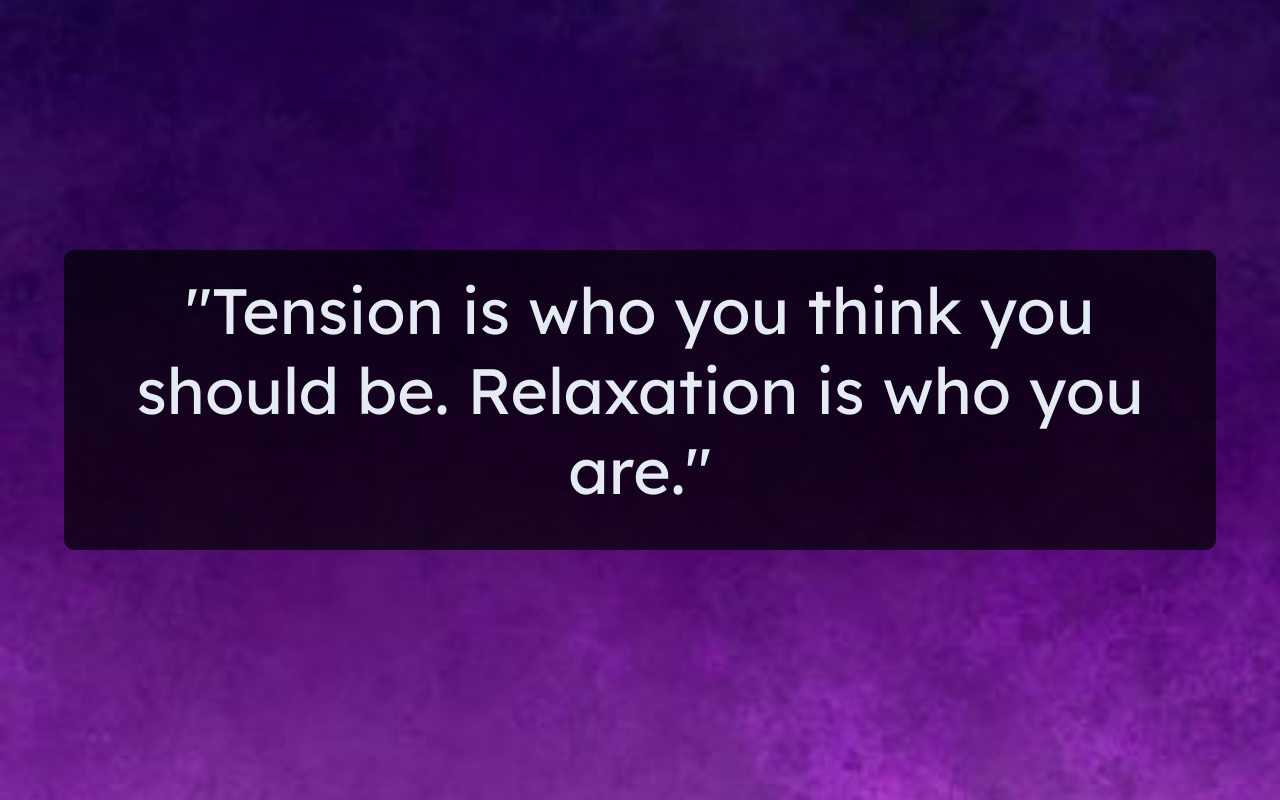
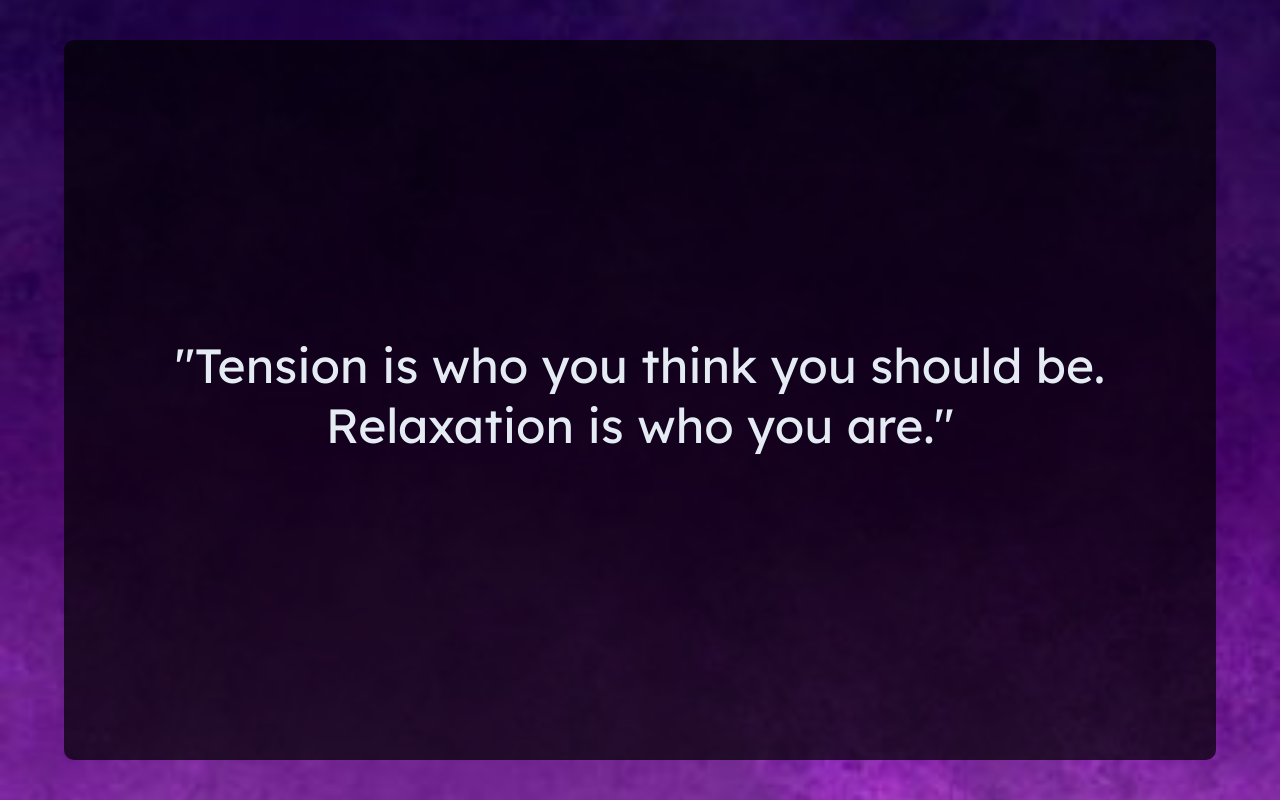
Before and after one commit to sbeeredd04/Notion_widgets, a plain HTML site: page quote.html in a window 1280 px wide. Drawn offline with Linux system fonts and the light colour scheme.

Commit message:
Quote widget update

```diff
--- a/quote.html
+++ b/quote.html
@@ -27,17 +27,17 @@
       background-color: rgba(0, 0, 0, 0.7);
       padding: 20px;
       border-radius: 10px;
-      max-width: 90%;
-      max-height: auto;
+      width: 90%;
+      height: 90%;
       display: flex;
       flex-direction: column;
       justify-content: center;
       align-items: center;
+      overflow: scroll;
     }
     .quote {
-      font-size: 5vw; /* Responsive font size */
-      margin-bottom: 20px;
-      overflow-wrap: break-word;
+      font-size: 6vh; /* Responsive font size */
+      margin-bottom: 10px;
     }
   </style>
 </head>
```
